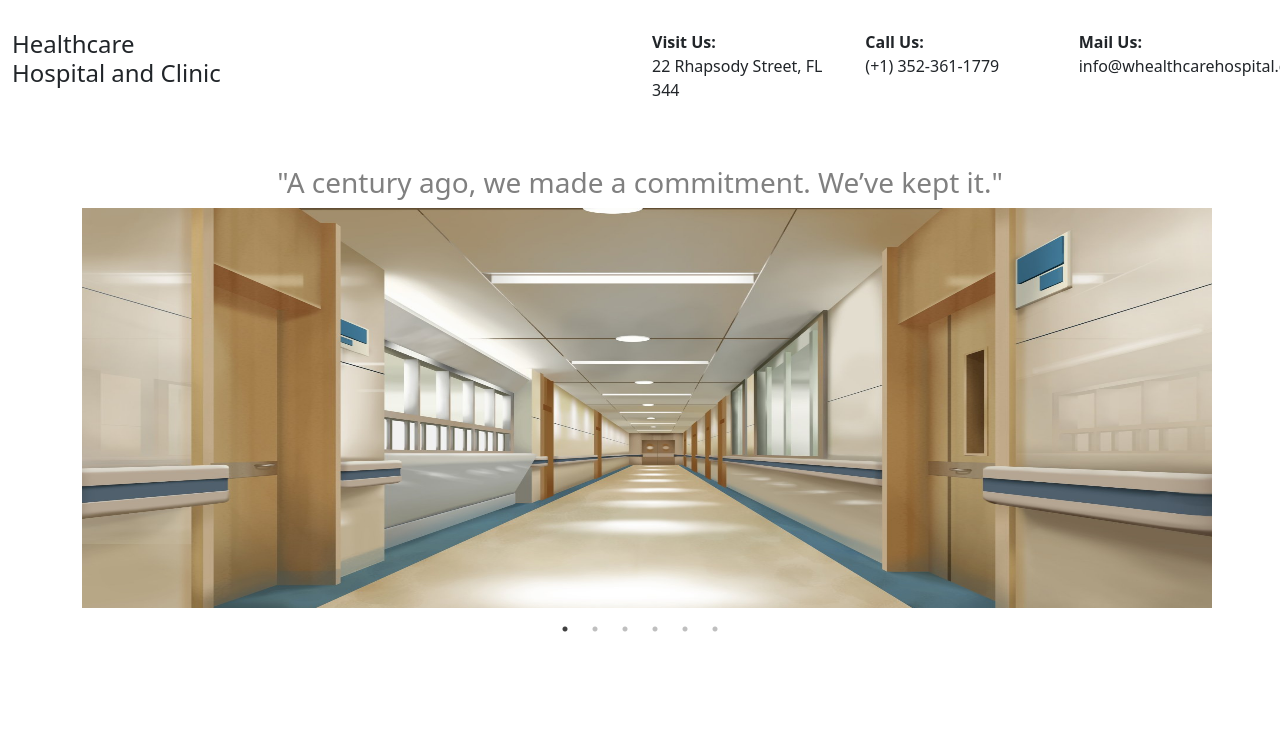
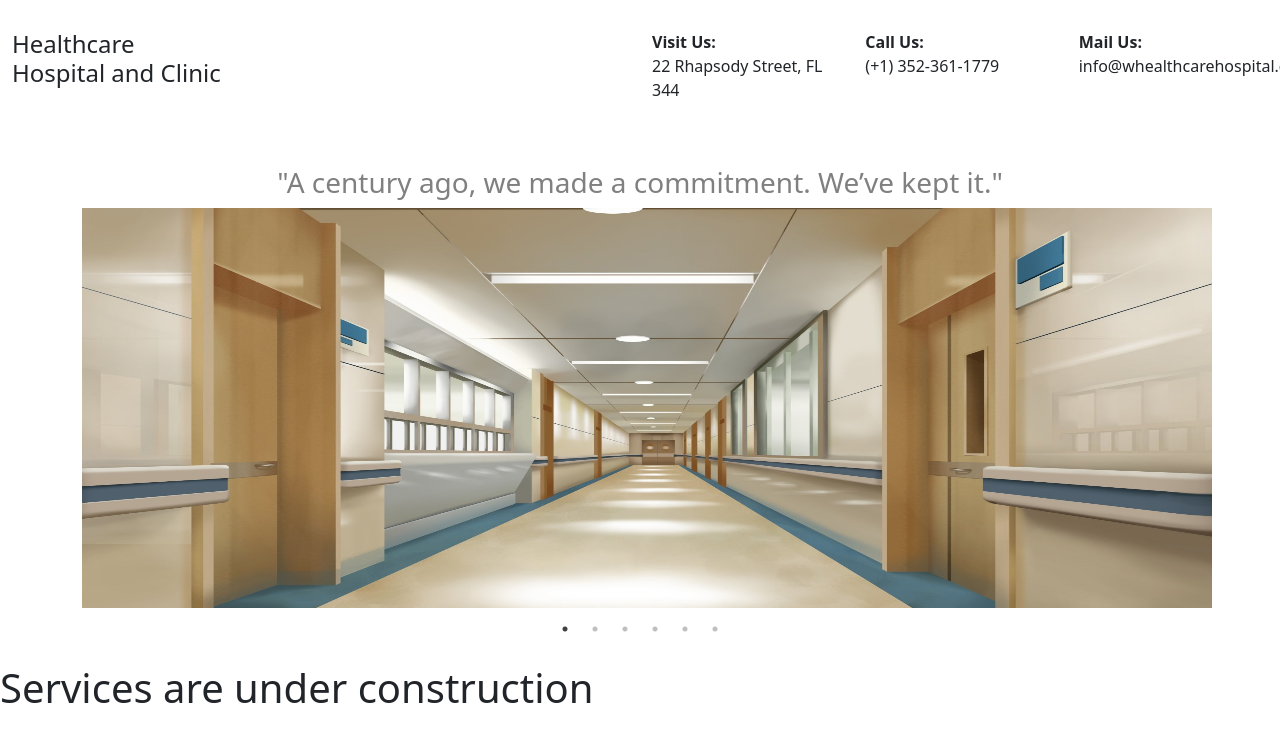
Before and after one commit to Abdullah0095/health-care-hospital, a React (Create React App) app: page / in a window 1280 px wide. Shown: the top 742 px of the page. Built offline with nearby package versions, Linux system fonts and the light colour scheme.

Commit message:
services is adding

```diff
--- a/src/Components/Home/Home.js
+++ b/src/Components/Home/Home.js
@@ -1,12 +1,14 @@
 import React from 'react';
 import Banner from './Banner/Banner';
 import Navbar from './Navbar/Navbar';
+import Services from './Services/Services';
 
 const Home = () => {
     return (
         <div>
             <Navbar/>
             <Banner/>
+            <Services/>
 
         </div>
     );
--- /dev/null
+++ b/src/Components/Home/Services/Services.js
@@ -0,0 +1,11 @@
+import React from 'react';
+
+const Services = () => {
+    return (
+        <div style={{marginTop: '50px'}}>
+            <h1>Services are under construction</h1>
+        </div>
+    );
+};
+
+export default Services;
```
